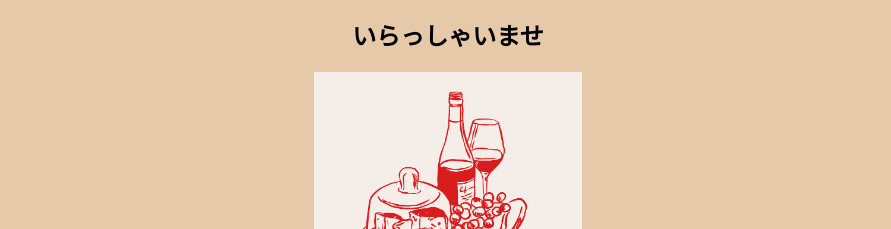
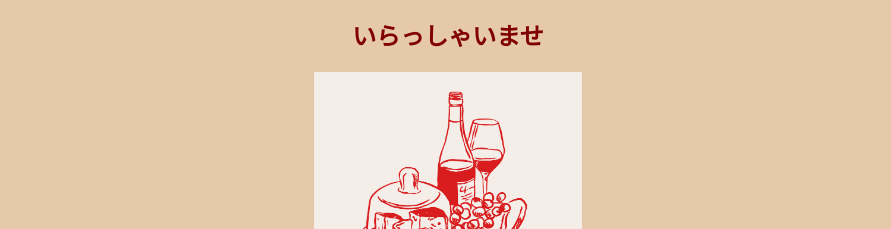
Before and after one commit to Ayumi715/visual_design, a plain HTML site: page lesson6/index.html in a window 1280 px wide. Shown: the part 333-562 px from the top of the page, 0-891 px from the left. Drawn offline with Linux system fonts and the light colour scheme.

Commit message:
Update index.html

```diff
--- a/lesson6/index.html
+++ b/lesson6/index.html
@@ -32,7 +32,7 @@
       <div class="left">
          <div class="wrapper">
             <center>
-               <h2>いらっしゃいませ</h2>
+               <h2 style="color:#800000;">いらっしゃいませ</h2>
                <img src="2025素材/logo.png" style=width:30%; height:auto;>
                <h3> 「イタリアン Wine Bar Chiba Tech」へようこそ
                   <p>旬の食材を使ったコスパ最高美味しい料理
```
